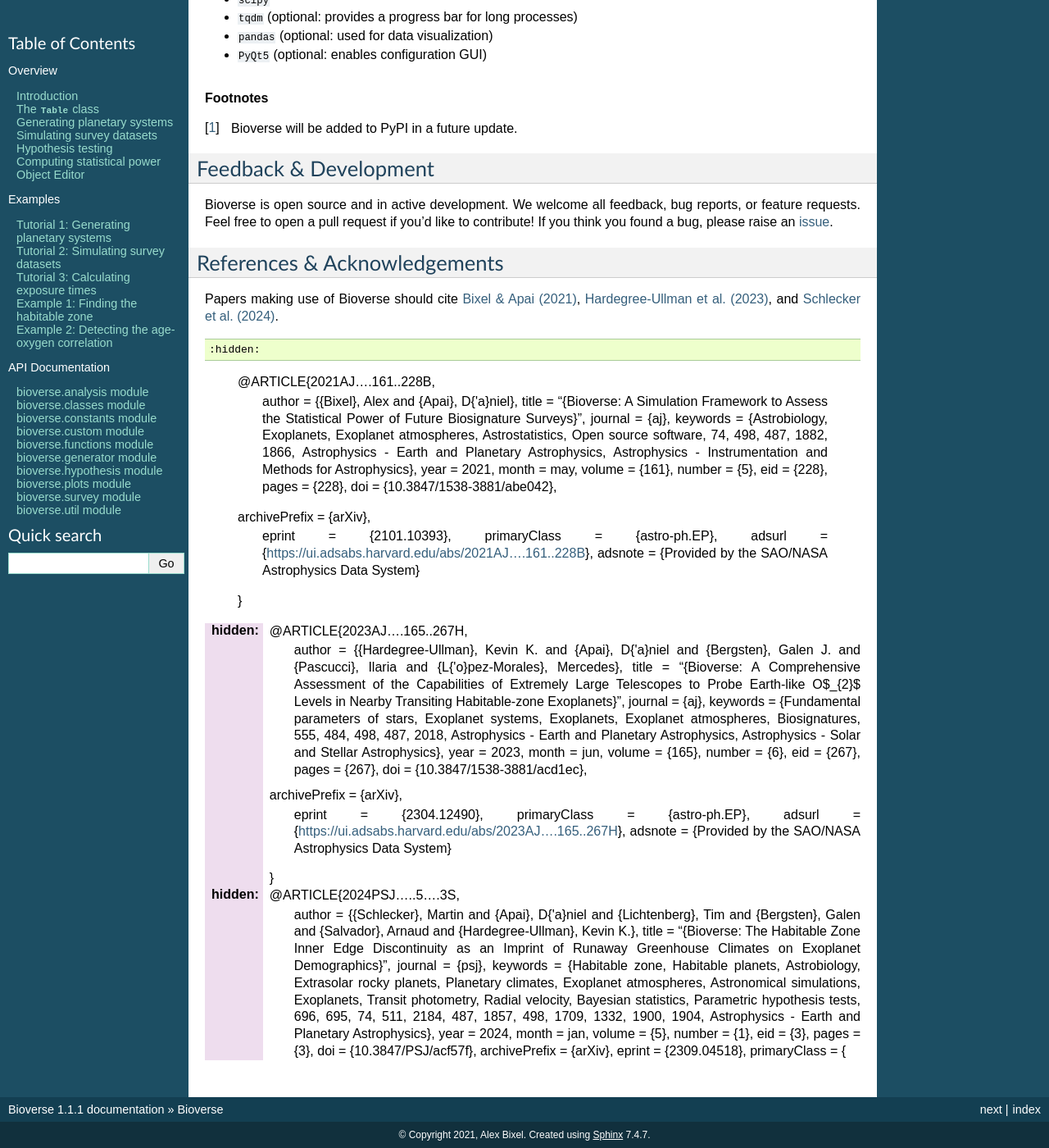
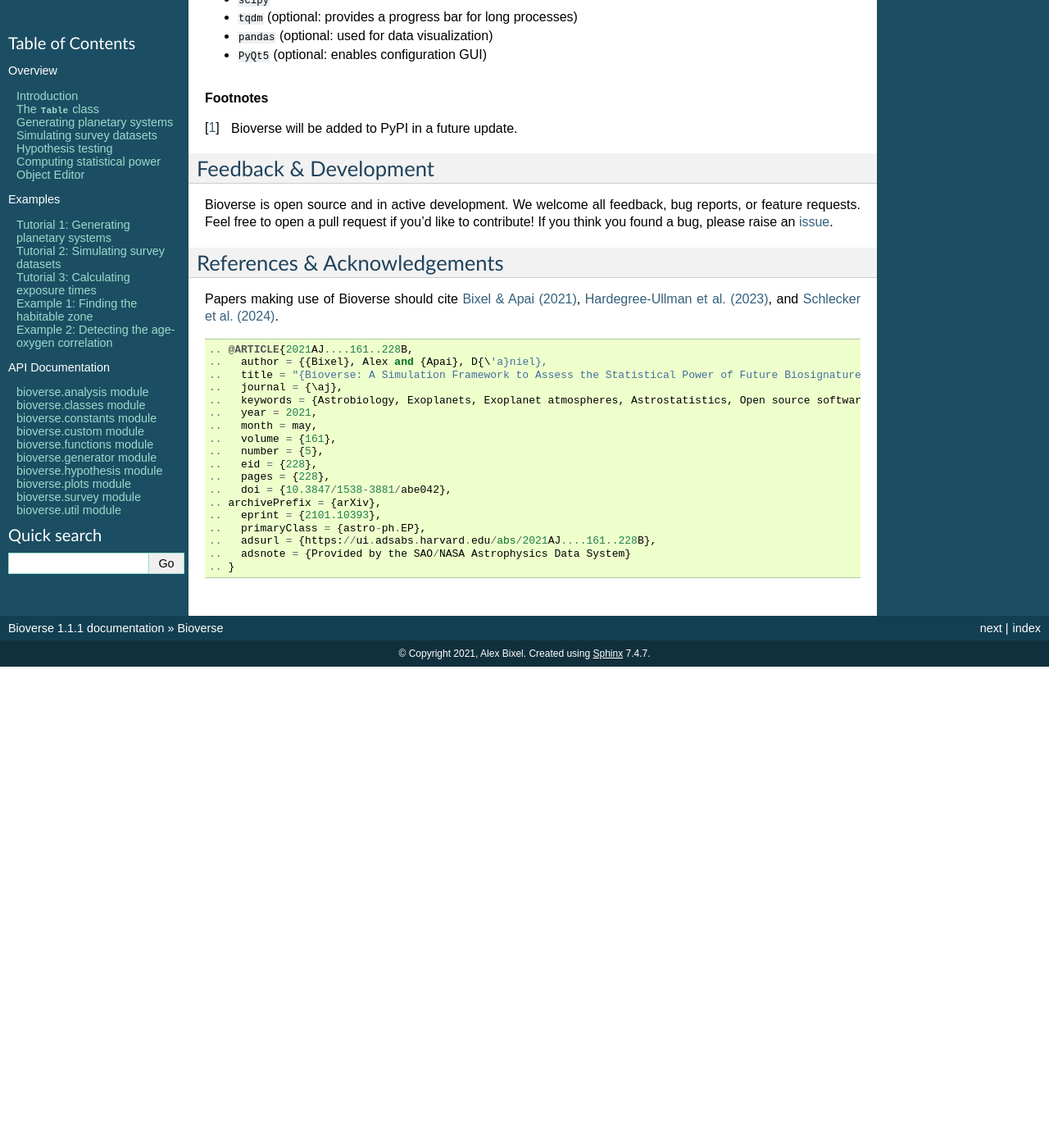
Before and after one commit to danielapai/bioverse, a Sphinx documentation site: the page built from docs/index.rst, in a window 1280 px wide and 1400 px high, scrolled down 775 px. Shown: the whole window at 82% size. Built offline with Sphinx 7.4.7, drawn with Linux system fonts in a browser that asks for light colours; after the commit the page ends 1588 px from its top, so only the background shows below that; some of the changed lines change nothing that is shown.

Commit message:
Commented out references in index.rst

```diff
--- a/docs/index.rst
+++ b/docs/index.rst
@@ -86,62 +86,57 @@ References & Acknowledgements
 *****************************
 Papers making use of Bioverse should cite `Bixel & Apai (2021) <https://ui.adsabs.harvard.edu/abs/2021AJ....161..228B/abstract>`_, `Hardegree-Ullman et al. (2023) <https://ui.adsabs.harvard.edu/abs/2023AJ....165..267H/abstract>`_, and `Schlecker et al. (2024) <https://ui.adsabs.harvard.edu/abs/2024PSJ.....5....3S/abstract>`_. ::
 
-:hidden:
+.. @ARTICLE{2021AJ....161..228B,
+..   author = {{Bixel}, Alex and {Apai}, D{\'a}niel},
+..   title = "{Bioverse: A Simulation Framework to Assess the Statistical Power of Future Biosignature Surveys}",
+..   journal = {\aj},
+..   keywords = {Astrobiology, Exoplanets, Exoplanet atmospheres, Astrostatistics, Open source software, 74, 498, 487, 1882, 1866, Astrophysics - Earth and Planetary Astrophysics, Astrophysics - Instrumentation and Methods for Astrophysics},
+..   year = 2021,
+..   month = may,
+..   volume = {161},
+..   number = {5},
+..   eid = {228},
+..   pages = {228},
+..   doi = {10.3847/1538-3881/abe042},
+.. archivePrefix = {arXiv},
+..   eprint = {2101.10393},
+..   primaryClass = {astro-ph.EP},
+..   adsurl = {https://ui.adsabs.harvard.edu/abs/2021AJ....161..228B},
+..   adsnote = {Provided by the SAO/NASA Astrophysics Data System}
+.. }
 
- @ARTICLE{2021AJ....161..228B,
-   author = {{Bixel}, Alex and {Apai}, D{\'a}niel},
-   title = "{Bioverse: A Simulation Framework to Assess the Statistical Power of Future Biosignature Surveys}",
-   journal = {\aj},
-   keywords = {Astrobiology, Exoplanets, Exoplanet atmospheres, Astrostatistics, Open source software, 74, 498, 487, 1882, 1866, Astrophysics - Earth and Planetary Astrophysics, Astrophysics - Instrumentation and Methods for Astrophysics},
-   year = 2021,
-   month = may,
-   volume = {161},
-   number = {5},
-   eid = {228},
-   pages = {228},
-   doi = {10.3847/1538-3881/abe042},
- archivePrefix = {arXiv},
-   eprint = {2101.10393},
-   primaryClass = {astro-ph.EP},
-   adsurl = {https://ui.adsabs.harvard.edu/abs/2021AJ....161..228B},
-   adsnote = {Provided by the SAO/NASA Astrophysics Data System}
- }
+.. @ARTICLE{2023AJ....165..267H,
+..   author = {{Hardegree-Ullman}, Kevin K. and {Apai}, D{\'a}niel and {Bergsten}, Galen J. and {Pascucci}, Ilaria and {L{\'o}pez-Morales}, Mercedes},
+..   title = "{Bioverse: A Comprehensive Assessment of the Capabilities of Extremely Large Telescopes to Probe Earth-like O$_{2}$ Levels in Nearby Transiting Habitable-zone Exoplanets}",
+..   journal = {\aj},
+..   keywords = {Fundamental parameters of stars, Exoplanet systems, Exoplanets, Exoplanet atmospheres, Biosignatures, 555, 484, 498, 487, 2018, Astrophysics - Earth and Planetary Astrophysics, Astrophysics - Solar and Stellar Astrophysics},
+..   year = 2023,
+..   month = jun,
+..   volume = {165},
+..   number = {6},
+..   eid = {267},
+..   pages = {267},
+..   doi = {10.3847/1538-3881/acd1ec},
+.. archivePrefix = {arXiv},
+..   eprint = {2304.12490},
+..   primaryClass = {astro-ph.EP},
+..   adsurl = {https://ui.adsabs.harvard.edu/abs/2023AJ....165..267H},
+..   adsnote = {Provided by the SAO/NASA Astrophysics Data System}
+.. }
 
-:hidden:
-
- @ARTICLE{2023AJ....165..267H,
-   author = {{Hardegree-Ullman}, Kevin K. and {Apai}, D{\'a}niel and {Bergsten}, Galen J. and {Pascucci}, Ilaria and {L{\'o}pez-Morales}, Mercedes},
-   title = "{Bioverse: A Comprehensive Assessment of the Capabilities of Extremely Large Telescopes to Probe Earth-like O$_{2}$ Levels in Nearby Transiting Habitable-zone Exoplanets}",
-   journal = {\aj},
-   keywords = {Fundamental parameters of stars, Exoplanet systems, Exoplanets, Exoplanet atmospheres, Biosignatures, 555, 484, 498, 487, 2018, Astrophysics - Earth and Planetary Astrophysics, Astrophysics - Solar and Stellar Astrophysics},
-   year = 2023,
-   month = jun,
-   volume = {165},
-   number = {6},
-   eid = {267},
-   pages = {267},
-   doi = {10.3847/1538-3881/acd1ec},
- archivePrefix = {arXiv},
-   eprint = {2304.12490},
-   primaryClass = {astro-ph.EP},
-   adsurl = {https://ui.adsabs.harvard.edu/abs/2023AJ....165..267H},
-   adsnote = {Provided by the SAO/NASA Astrophysics Data System}
- }
-
-:hidden:
-
- @ARTICLE{2024PSJ.....5....3S,
-   author = {{Schlecker}, Martin and {Apai}, D{\'a}niel and {Lichtenberg}, Tim and {Bergsten}, Galen and {Salvador}, Arnaud and {Hardegree-Ullman}, Kevin K.},
-   title = "{Bioverse: The Habitable Zone Inner Edge Discontinuity as an Imprint of Runaway Greenhouse Climates on Exoplanet Demographics}",
-   journal = {\psj},
-   keywords = {Habitable zone, Habitable planets, Astrobiology, Extrasolar rocky planets, Planetary climates, Exoplanet atmospheres, Astronomical simulations, Exoplanets, Transit photometry, Radial velocity, Bayesian statistics, Parametric hypothesis tests, 696, 695, 74, 511, 2184, 487, 1857, 498, 1709, 1332, 1900, 1904, Astrophysics - Earth and Planetary Astrophysics},
-   year = 2024,
-   month = jan,
-   volume = {5},
-   number = {1},
-   eid = {3},
-   pages = {3},
-   doi = {10.3847/PSJ/acf57f},
-   archivePrefix = {arXiv},
-   eprint = {2309.04518},
-   primaryClass = {
+.. @ARTICLE{2024PSJ.....5....3S,
+..   author = {{Schlecker}, Martin and {Apai}, D{\'a}niel and {Lichtenberg}, Tim and {Bergsten}, Galen and {Salvador}, Arnaud and {Hardegree-Ullman}, Kevin K.},
+..   title = "{Bioverse: The Habitable Zone Inner Edge Discontinuity as an Imprint of Runaway Greenhouse Climates on Exoplanet Demographics}",
+..   journal = {\psj},
+..   keywords = {Habitable zone, Habitable planets, Astrobiology, Extrasolar rocky planets, Planetary climates, Exoplanet atmospheres, Astronomical simulations, Exoplanets, Transit photometry, Radial velocity, Bayesian statistics, Parametric hypothesis tests, 696, 695, 74, 511, 2184, 487, 1857, 498, 1709, 1332, 1900, 1904, Astrophysics - Earth and Planetary Astrophysics},
+..   year = 2024,
+..   month = jan,
+..   volume = {5},
+..   number = {1},
+..   eid = {3},
+..   pages = {3},
+..   doi = {10.3847/PSJ/acf57f},
+..   archivePrefix = {arXiv},
+..   eprint = {2309.04518},
+..   primaryClass = {astro-ph.EP}
+.. }
```
